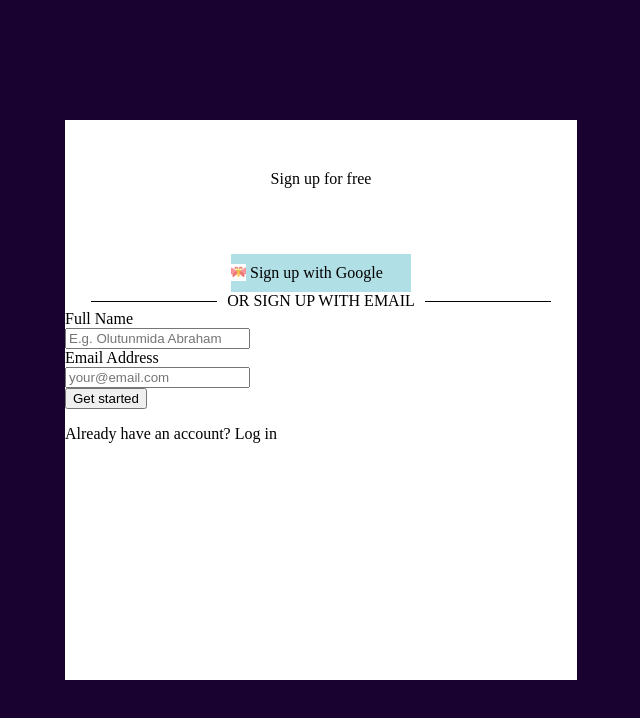
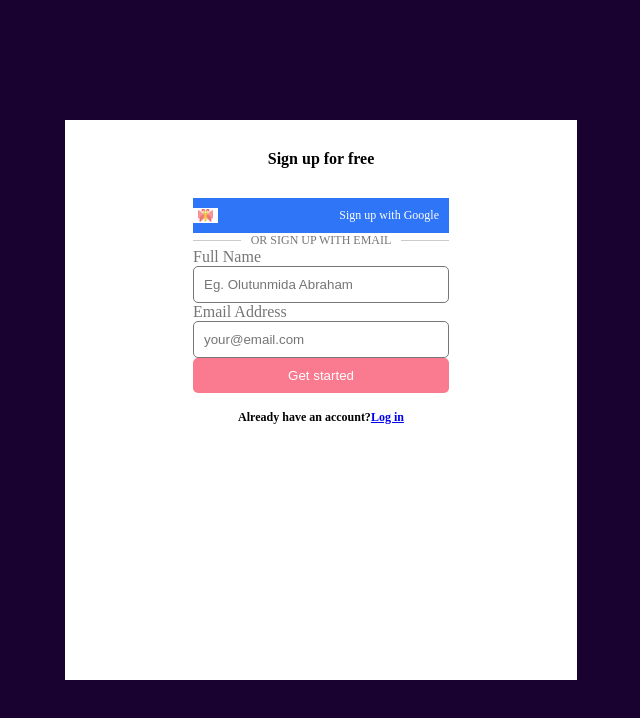
Before and after one commit to DaGameSmith/loginpage1, a plain HTML site: page index.html in a window 1280 px wide. Shown: the whole page, without its empty margins (319-959 px from the left). Drawn offline with Linux system fonts and the light colour scheme.

Commit message:
another one

```diff
--- a/index.html
+++ b/index.html
@@ -10,12 +10,12 @@
             <div class="divider"><span>OR SIGN UP WITH EMAIL</span></div>
             <form class="formcontrol">
                 <label for="fullname">Full Name</label><br />
-                <input type="text" placeholder="E.g. Olutunmida Abraham" id="fullname" name="fullname"><br />
+                <input type="text" placeholder="Eg. Olutunmida Abraham" id="fullname" name="fullname"><br />
                 <label for="emailaddress">Email Address</label><br />
                 <input type="email" placeholder="your@email.com" id="emailaddress" name="emailaddress"><br />
                 <input type="submit" value="Get started">
             </form>
-            <div class="login"><p>Already have an account? <a>Log in</a></p></div>
+            <div class="login"><p>Already have an account?<a href="/">Log in</a></p></div>
         </div>
     </div>
 </body>
--- a/styles.css
+++ b/styles.css
@@ -1,6 +1,14 @@
+* {
+    box-sizing: border-box;
+}
+
 body {
     margin: 0;
     height: 100vh;
+}
+
+.signup {
+    font-weight: 900;
 }
 
 .darkbg {
@@ -21,29 +29,49 @@ body {
 
 .signup p {
     margin-top: 0;
-    padding: 50px;
+    margin-bottom: 0;
+    padding: 30px;
     text-align: center;
 }
 
 .google {
-    background-color: powderblue;
+    background-color: #2e75f8;
     padding: 10px 0;
-    max-width: 180px;
+    max-width: 50%;
     margin-right: auto;
     margin-left: auto;
 }
 
+.google a {
+    display: flex;
+    justify-content: space-between;
+}
+
+.google a .textspan{
+    padding-right: 10px;
+    font-weight: 100;
+    font-size: 0.75rem;
+    color: white;
+}
+
 .google .imgspan {
     background-color: white;
+    width: 25px;
+    height: 15px;
+
 }
 
 .google a img {
-    width: 15px;
-    height: 12px;
+    max-width: 100%;
+    max-height: 100%;
+    padding-left: 5px;
 }
 .divider {
-    width: 90%;
+    width: 50%;
     margin: auto;
+    font-weight: 100;
+    font-size: 0.75rem;
+    color: #767676;
 }
 .divider span {
     display: flex;
@@ -52,7 +80,7 @@ body {
 .divider span:before, .divider span:after{
     content: "";
     flex: 1 1;
-    border-bottom: 1px solid;
+    border-bottom: 1px solid #cdcaca;
     margin: auto;
 }
 .divider span:before {
@@ -61,3 +89,43 @@ body {
 .divider span:after {
     margin-left: 10px
 }
+
+.formcontrol {
+    width: 50%;
+    margin: auto;
+}
+
+.formcontrol label {
+    color: #767676;
+}
+
+input[type="text"], input[type="email"] {
+    min-width: 100%;
+    padding: 10px;
+    text-align: left;
+    border-style: solid;
+    border-width: 1px;
+    border-radius: 5px;
+}
+
+input[type="submit"] {
+    background-color: rgb(250, 122, 144);
+    color: white;
+    border: none;
+    min-width: 100%;
+    padding: 10px;
+    border-radius: 5px;
+}
+
+
+.login {
+    width: 50%;
+    margin: auto;
+    padding: 5px;
+    font-weight: 900;
+    font-size: 0.75rem;
+}
+
+.login p {
+    text-align: center;
+}
```
